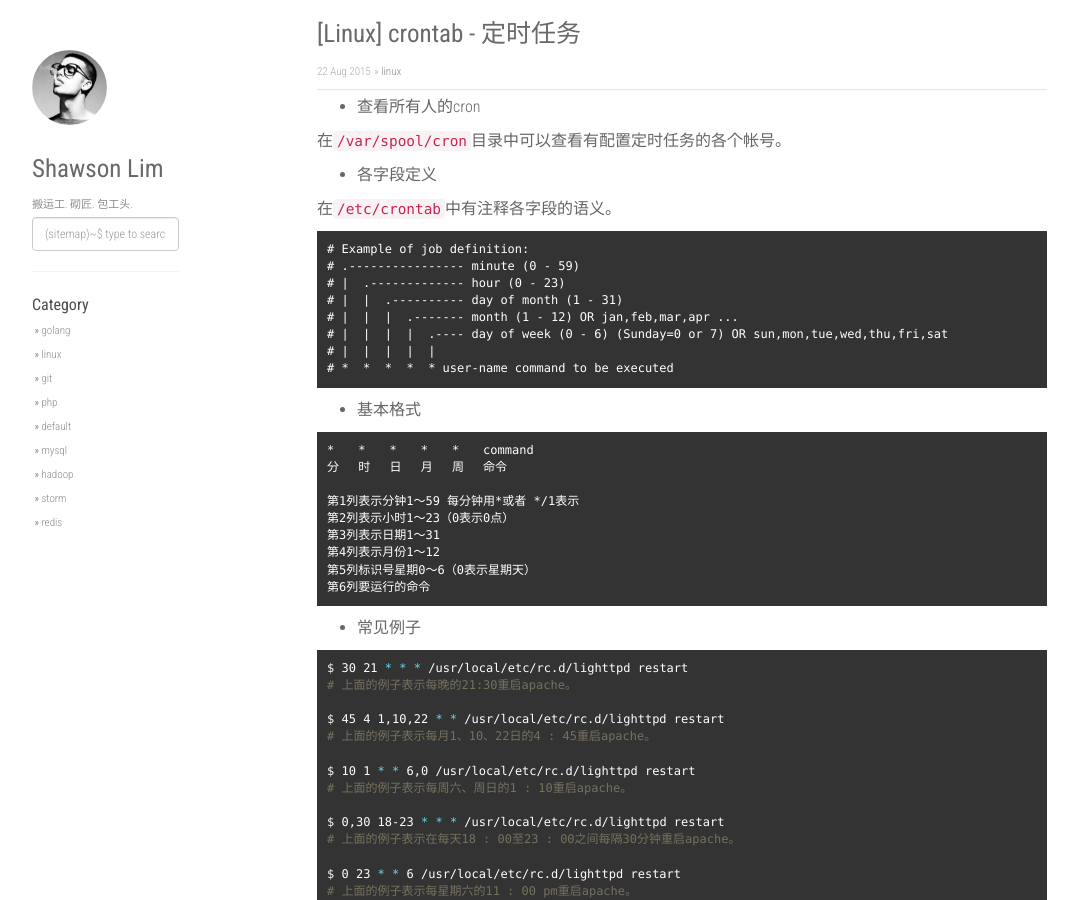
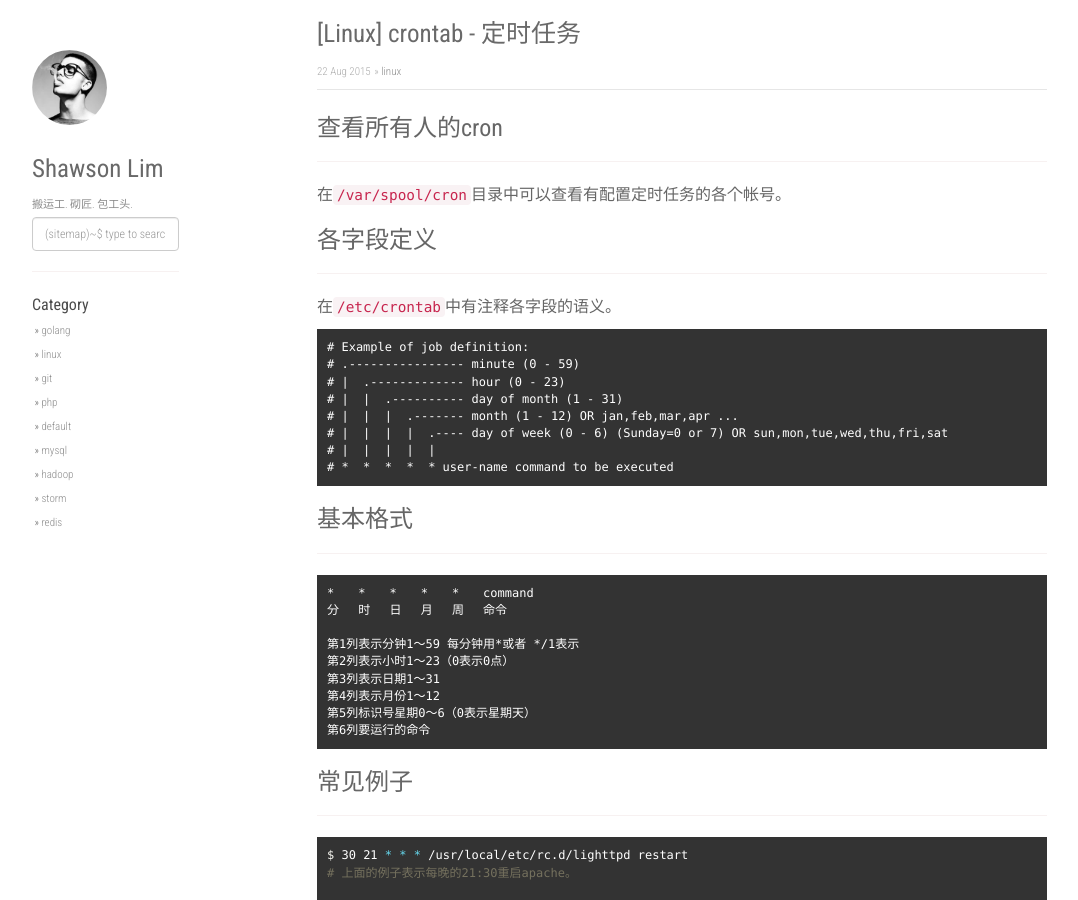
Before and after one commit to linsir123/linsir123.github.io, a Jekyll site: the page built from _posts/2015-08-22-linux-crontab-intro.md, in a window 1280 px wide and 900 px high. Shown: the whole window, without its empty margins (53-1131 px from the left). Built offline with Jekyll 4.4.1, drawn with Linux system fonts in a browser that asks for light colours; nearby versions of some CDN libraries; comment, search, counter and statistics services are not loaded.

````diff
--- a/_posts/2015-08-22-linux-crontab-intro.md
+++ b/_posts/2015-08-22-linux-crontab-intro.md
@@ -4,12 +4,14 @@ title:  "[Linux] crontab - 定时任务"
 categories: [linux]
 ---
 
-* 查看所有人的cron
+### 查看所有人的cron
+---------------------------
 
 在`/var/spool/cron`目录中可以查看有配置定时任务的各个帐号。
 
 
-* 各字段定义
+### 各字段定义
+---------------------------
 
 在`/etc/crontab`中有注释各字段的语义。
 
@@ -24,7 +26,8 @@ categories: [linux]
 # *  *  *  *  * user-name command to be executed
 ```
 
-* 基本格式
+### 基本格式
+---------------------------
 
 ```
 *　　*　　*　　*　　*　　command
@@ -38,7 +41,8 @@ categories: [linux]
 第6列要运行的命令
 ```
 
-* 常见例子
+### 常见例子
+---------------------------
 
 ```bash
 $ 30 21 * * * /usr/local/etc/rc.d/lighttpd restart
@@ -69,6 +73,7 @@ $ 0 4 1 jan * /usr/local/etc/rc.d/lighttpd restart
 # 一月一号的4点重启apache
 ```
 
-* 参考
+### 参考
+---------------------------
 
 + [http://blog.csdn.net/ethanzhao/article/details/4406017](http://blog.csdn.net/ethanzhao/article/details/4406017){:target="_blank"}
````
Also changed, not shown: _posts/2013-09-02-php-error-and-@.md (+5 -3 lines), _posts/2014-04-10-php-utf8-and-bom.md (+2 -2 lines), _posts/2015-12-10-php-ini-path.md (+4 -8 lines), _posts/2016-05-31-git-branch-cmd.md (+3 -1 lines).
